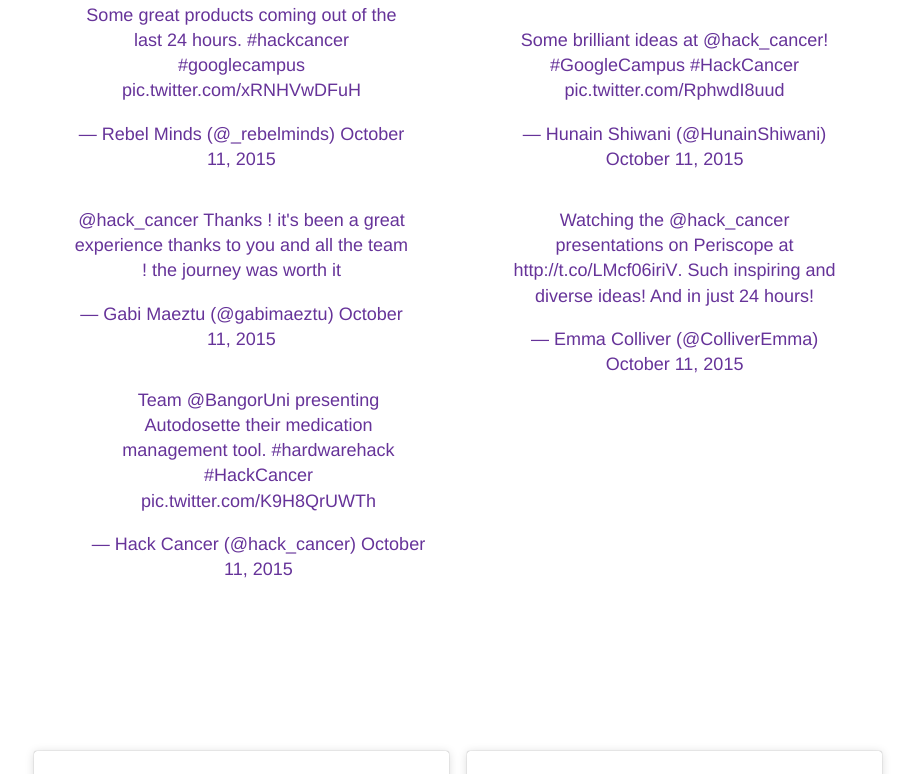
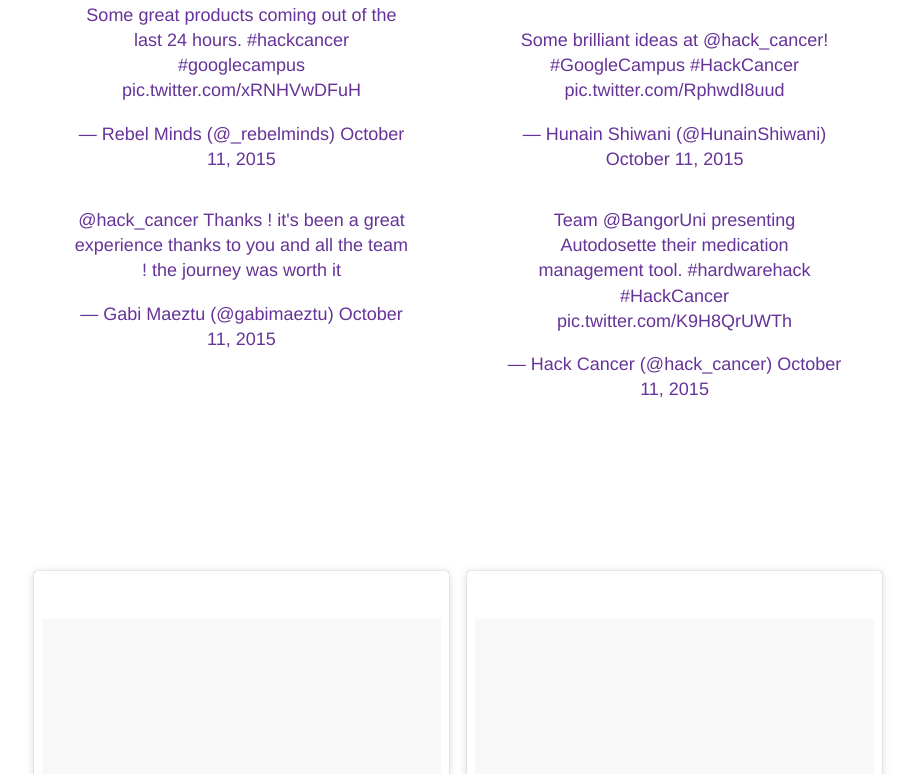
Before and after one commit to ajukco/hackcancer, a plain HTML site: page index.html in a window 1280 px wide. Shown: the part 955-1729 px from the top of the page, without its empty margins (182-1097 px from the left). Drawn offline with nearby package versions, Linux system fonts and the light colour scheme; animation ran at ten frames a second; a script that the page names is missing.

Commit message:
Update index.html

```diff
--- a/index.html
+++ b/index.html
@@ -72,12 +72,6 @@
                                 <p lang=en dir=ltr><a href=https://twitter.com/hack_cancer>@hack_cancer</a> Thanks ! it&#39;s been a great experience thanks to you and all the team ! the journey was worth it</p>&mdash; Gabi Maeztu (@gabimaeztu) <a href=https://twitter.com/gabimaeztu/status/653184957708378112>October 11, 2015</a>
                             </blockquote>
                         </li>
-                        <li class=tweet>
-                            <blockquote class=twitter-tweet lang=en>
-                                <p lang=en dir=ltr>Watching the <a href=https://twitter.com/hack_cancer>@hack_cancer</a> presentations on Periscope at <a href=http://t.co/LMcf06iriV>http://t.co/LMcf06iriV</a>. Such inspiring and diverse ideas! And in just 24 hours!</p>&mdash; Emma Colliver (@ColliverEmma) <a href=https://twitter.com/ColliverEmma/status/653179085577973760>October 11, 2015</a>
-                            </blockquote>
-                        </li>
-
                         <li class=tweet>
                             <blockquote class="twitter-tweet" data-lang="en"><p lang="en" dir="ltr">Team <a href="https://twitter.com/BangorUni?ref_src=twsrc%5Etfw">@BangorUni</a> presenting Autodosette their medication management tool. <a href="https://twitter.com/hashtag/hardwarehack?src=hash&amp;ref_src=twsrc%5Etfw">#hardwarehack</a> <a href="https://twitter.com/hashtag/HackCancer?src=hash&amp;ref_src=twsrc%5Etfw">#HackCancer</a> <a href="http://t.co/K9H8QrUWTh">pic.twitter.com/K9H8QrUWTh</a></p>&mdash; Hack Cancer (@hack_cancer) <a href="https://twitter.com/hack_cancer/status/653195267429244928?ref_src=twsrc%5Etfw">October 11, 2015</a></blockquote>
                             <script async src="//platform.twitter.com/widgets.js" charset="utf-8"></script>
```
